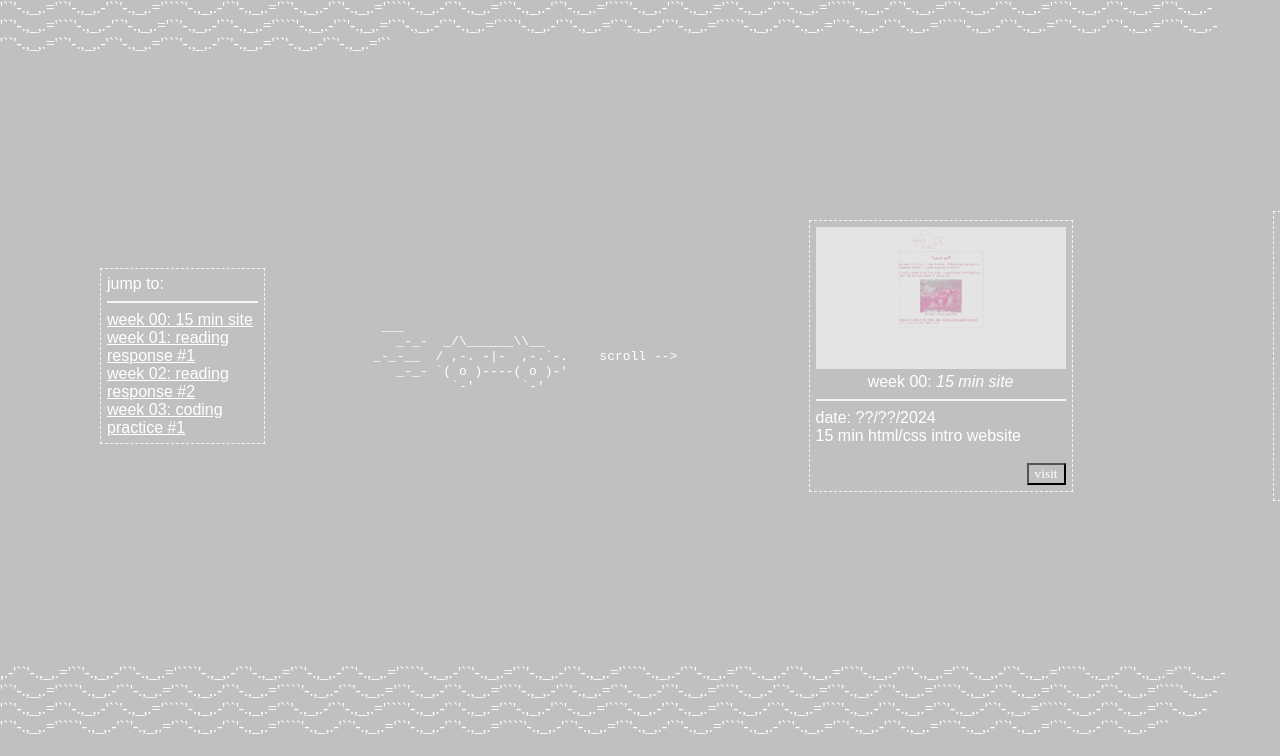
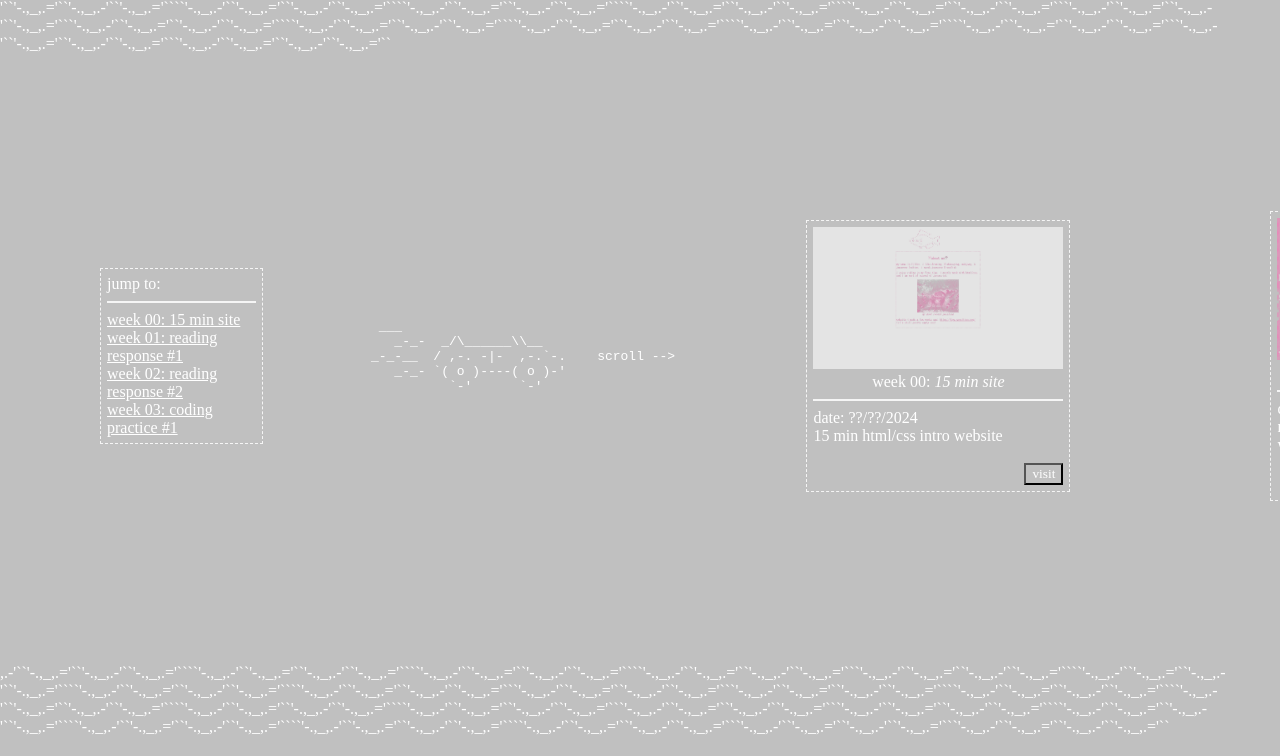
Before and after one commit to supermonkeyball/webpro, a plain HTML site: page index.html in a window 1280 px wide. Shown: the part 44-800 px from the top of the page. Drawn offline with Linux system fonts and the light colour scheme; a web font is replaced by a local one.

Commit message:
Update style.css

```diff
--- a/style.css
+++ b/style.css
@@ -1,6 +1,6 @@
 body {
 	margin: 0 auto;
-	font-family: arial;
+	font-family: sf pro;
 	background: silver;
 	color: white;
 }
```
